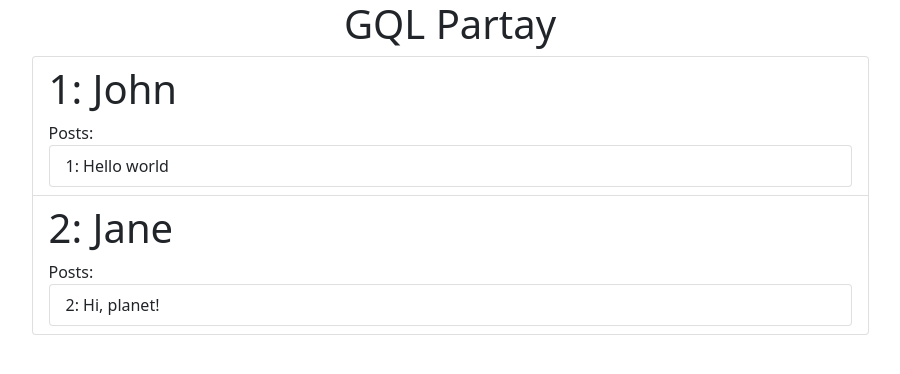
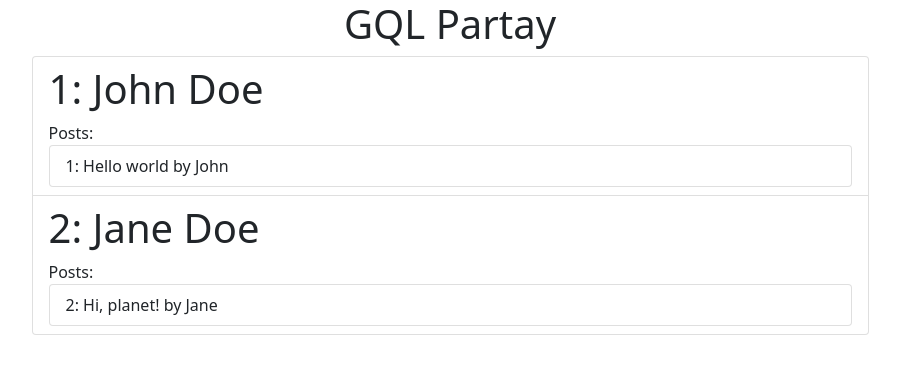
Before and after one commit to alexzywiak/gql-clients, a React (Create React App) app in the folder frontend/: page / in a window 1280 px wide. Shown: the top 374 px of the page, without its empty margins (190-1090 px from the left). Built offline with nearby package versions, Linux system fonts and the light colour scheme.

Commit message:
sub components

```diff
--- a/frontend/src/App.js
+++ b/frontend/src/App.js
@@ -1,60 +1,13 @@
 import "./App.css";
-
-const mockData = {
-  data: {
-    authors: [
-      {
-        id: "1",
-        firstName: "John",
-        posts: [
-          {
-            id: "1",
-            body: "Hello world",
-          },
-        ],
-      },
-      {
-        id: "2",
-        firstName: "Jane",
-        posts: [
-          {
-            id: "2",
-            body: "Hi, planet!",
-          },
-        ],
-      },
-    ],
-  },
-};
+import Authors from "./Authors";
 
 function App() {
-  const { data } = mockData;
   return (
     <div className="container">
       <header>
         <h1>GQL Partay</h1>
       </header>
-      <ul className="list-group content">
-        {data.authors.map((author) => {
-          return (
-            <li className="list-group-item">
-              <h2 className="display-6">
-                {author.id}: {author.firstName}
-              </h2>
-              <div>Posts:</div>
-              <ul className="list-group">
-                {author.posts.map((post) => {
-                  return (
-                    <li className="list-group-item">
-                      {post.id}: {post.body}
-                    </li>
-                  );
-                })}
-              </ul>
-            </li>
-          );
-        })}
-      </ul>
+      <Authors />
     </div>
   );
 }
--- /dev/null
+++ b/frontend/src/Author.js
@@ -0,0 +1,19 @@
+import Post from "./Post";
+
+function Author({ author }) {
+  return (
+    <li className="list-group-item">
+      <h2 className="display-6">
+        {author.id}: {author.firstName} {author.lastName}
+      </h2>
+      <div>Posts:</div>
+      <ul className="list-group">
+        {author.posts.map((post) => {
+          return <Post post={post} />;
+        })}
+      </ul>
+    </li>
+  );
+}
+
+export default Author;
--- /dev/null
+++ b/frontend/src/Authors.js
@@ -0,0 +1,16 @@
+import "./App.css";
+import Author from "./Author";
+import mockData from "./authorsData.json";
+
+function App() {
+  const { data } = mockData;
+  return (
+    <ul className="list-group content">
+      {data.authors.map((author) => {
+        return <Author author={author} />;
+      })}
+    </ul>
+  );
+}
+
+export default App;
--- /dev/null
+++ b/frontend/src/Post.js
@@ -0,0 +1,9 @@
+function Post({ post }) {
+  return (
+    <li className="list-group-item">
+      {post.id}: {post.body} by {post.author.firstName}
+    </li>
+  );
+}
+
+export default Post;
--- /dev/null
+++ b/frontend/src/authorsData.json
@@ -0,0 +1,36 @@
+{
+  "data": {
+    "authors": [
+      {
+        "id": "1",
+        "firstName": "John",
+        "lastName": "Doe",
+        "posts": [
+          {
+            "id": "1",
+            "body": "Hello world",
+            "author": {
+              "firstName": "John",
+              "lastName": "Doe"
+            }
+          }
+        ]
+      },
+      {
+        "id": "2",
+        "firstName": "Jane",
+        "lastName": "Doe",
+        "posts": [
+          {
+            "id": "2",
+            "body": "Hi, planet!",
+            "author": {
+              "firstName": "Jane",
+              "lastName": "Doe"
+            }
+          }
+        ]
+      }
+    ]
+  }
+}
```
